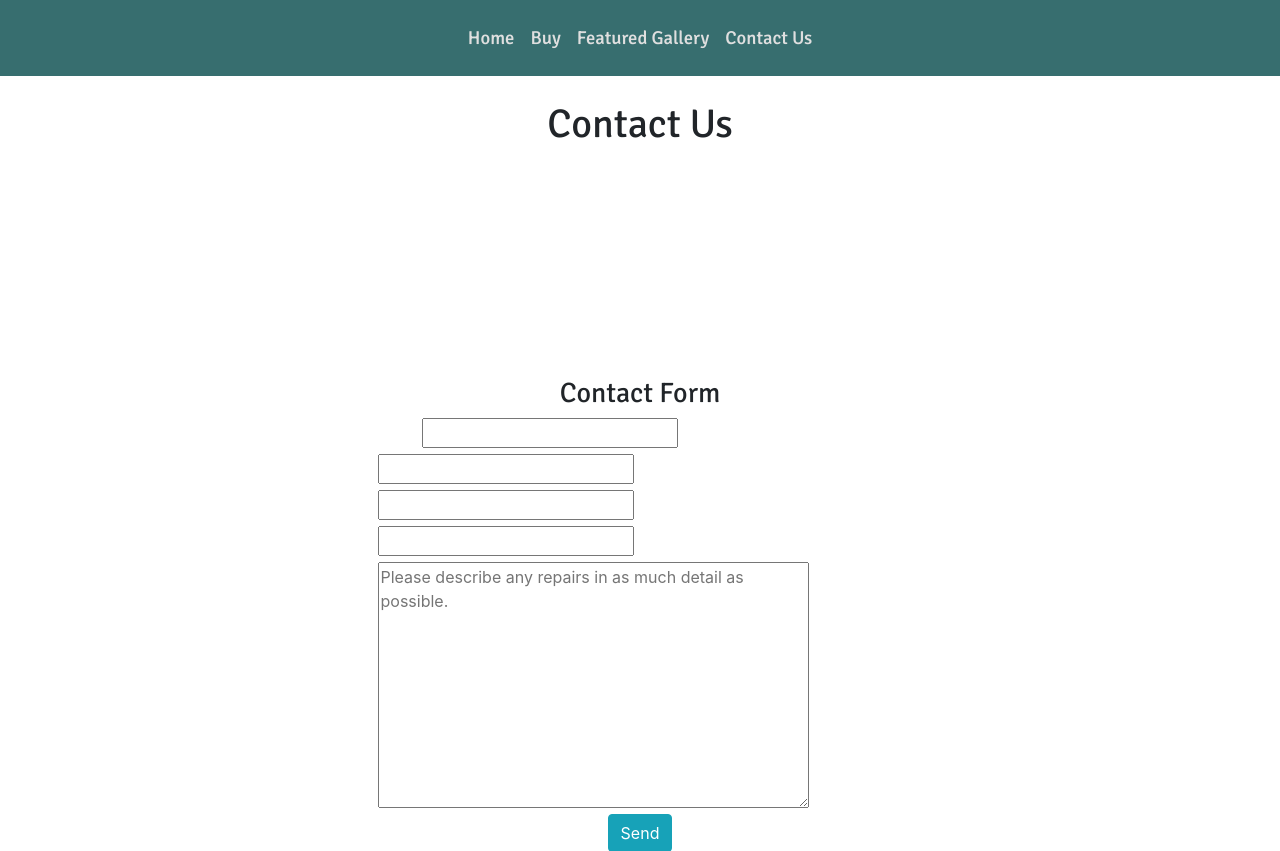
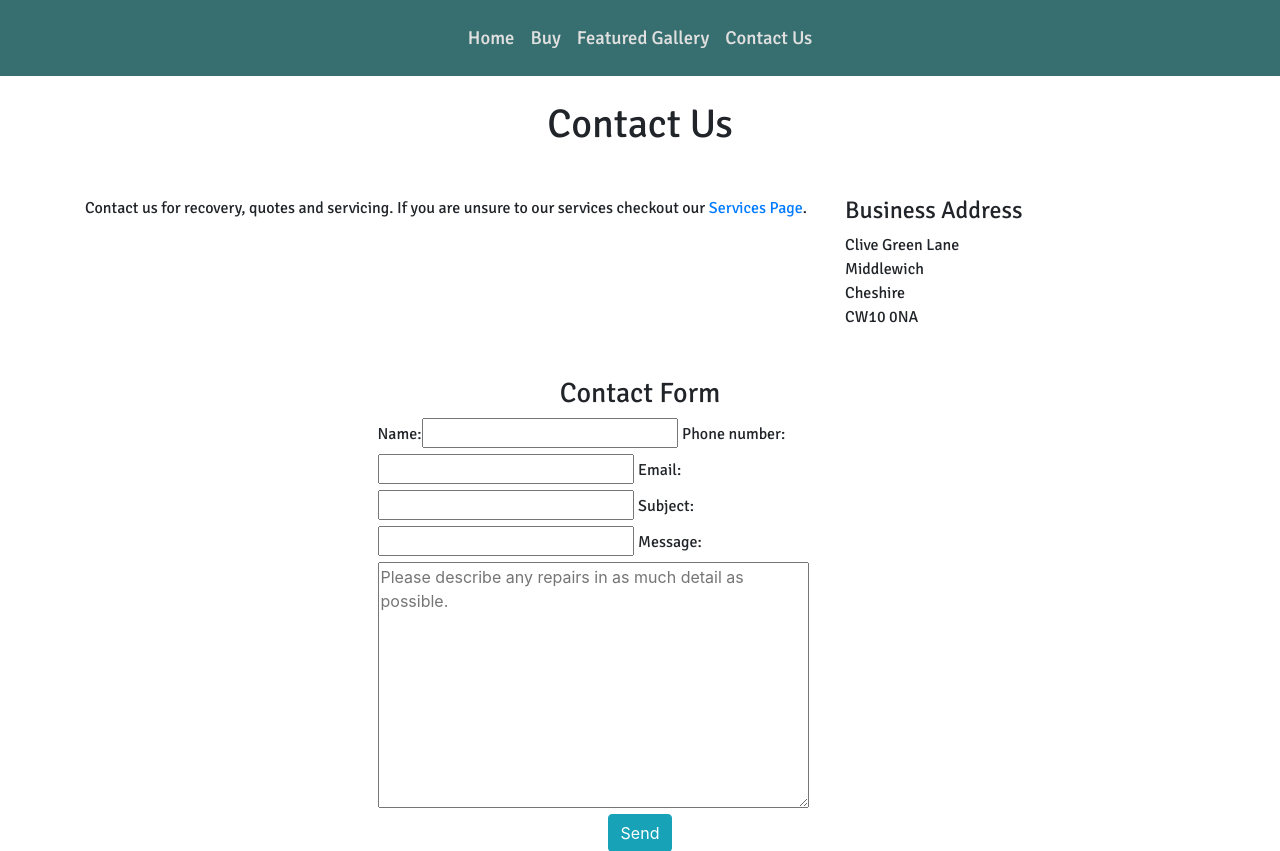
Before and after one commit to msped/cheshirewestvehicles, a Django app: page /contact/ in a window 1280 px wide. Shown: the top 851 px of the page. Run offline with Django 3.2, Linux system fonts and the light colour scheme; parts of the project's set-up code (start-up, migrations or seed data) failed here and were passed over; some libraries are stand-ins or nearby versions.

Commit message:
fixed text for white background

```diff
--- a/contact/templates/contact.html
+++ b/contact/templates/contact.html
@@ -19,12 +19,12 @@
     <div class="col-12">
         <div class="row">
             <div class="col-md-8 col-12">
-                <p class="text-custom">Contact us for recovery, quotes and servicing.
-                    If you are unsure to our services checkout our <a href="" class="text-custom">Services Page</a>. </p>
+                <p class="font-custom">Contact us for recovery, quotes and servicing.
+                    If you are unsure to our services checkout our <a href="" class="font-custom">Services Page</a>. </p>
                 <p class="text-custom">All correspondence is aimed to be answered within 48 hours.</p>
             </div>
-            <div class="col-md-4 col-12 text-custom">
-                <h4 class="text-custom">Business Address</h4>
+            <div class="col-md-4 col-12 font-custom">
+                <h4 class="font-custom">Business Address</h4>
                 Clive Green Lane <br>
                 Middlewich <br>
                 Cheshire <br>
--- a/static/css/contact.css
+++ b/static/css/contact.css
@@ -1,7 +1,6 @@
 label {
     font-family: 'Signika', sans-serif;
     font-weight: 400;
-    color: #fff;
 }
 
 .error-msg {
```
